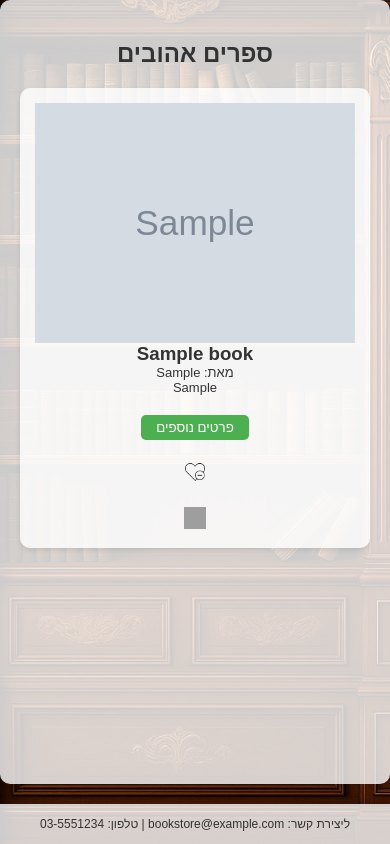
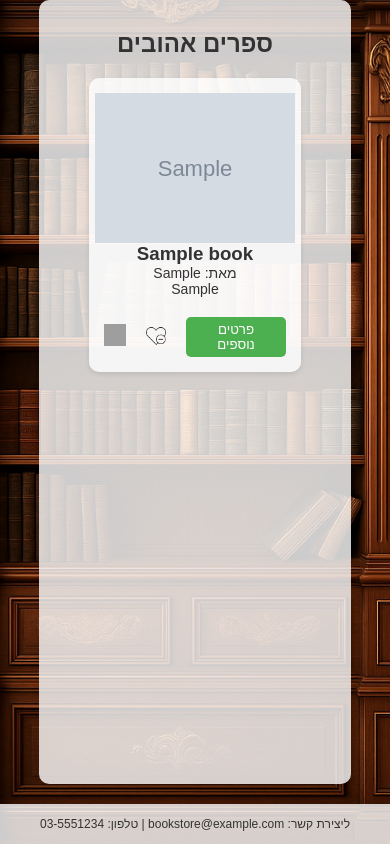
Before and after one commit to MadesX/MR.Book, a PHP site: page /favorites.php in a window 390 px wide. Run offline with PHP 8.4, Linux system fonts and the light colour scheme; the visitor is signed in with stand-in values (Sample User, id 1); tables that the repository leaves empty hold one stand-in row (values such as "Sample post"); grey boxes marked "Sample" are stand-in pictures; data that the repository does not hold is empty; grey boxes are pictures that could not be loaded.

Commit message:
Update and rename

```diff
--- a/favorites.css
+++ b/css/favorites.css
@@ -6,7 +6,7 @@ html, body {
 
 body {
 	font-family: Arial, sans-serif;
-	background: url('images/bookstore-background.jpg') no-repeat center center fixed;
+	background: url('../images/bookstore-background.jpg') no-repeat center center fixed;
 	background-size: cover;
 	color: #333;
 	display: flex;
@@ -108,38 +108,10 @@ main {
 		margin-top: 11px;
 	}
 
-
-@media (max-width: 1190px) {
-	main {
-		width: 90%;
-		padding: 30px;
-	}
-
+@media (max-width: 768px) {
 	.book {
 		flex-direction: column;
 		align-items: center;
 		text-align: center;
 	}
 }
-
-@media (max-width: 600px) {
-	main {
-		width: 100%;
-		padding: 20px;
-		box-sizing: border-box;
-	}
-
-	.book img {
-		width: 100%;
-		height: auto;
-	}
-
-	.book-details p {
-		font-size: 13px;
-	}
-
-	.book-actions {
-		flex-direction: column;
-		gap: 10px;
-	}
-}
```
